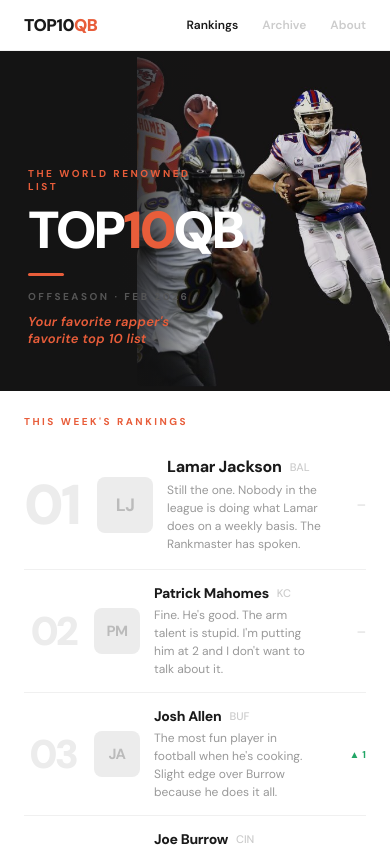
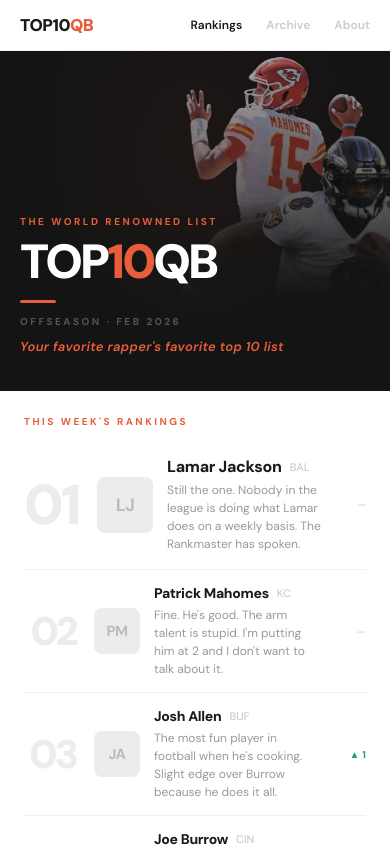
Before and after one commit to maxnelson-BWI/top10qb, a React (Vite) app: page / in a window 390 px wide. Shown: the top 847 px of the page. Built offline with nearby package versions, Linux system fonts and the light colour scheme.

Commit message:
Update App.jsx

```diff
--- a/src/App.jsx
+++ b/src/App.jsx
@@ -22,6 +22,37 @@
   white: "#FFFFFF",
   font: "'DM Sans', sans-serif",
 };
+
+/* ============================================
+   RESPONSIVE HOOK
+   ============================================ */
+const useIsMobile = (breakpoint = 768) => {
+  const [isMobile, setIsMobile] = useState(
+    typeof window !== "undefined" ? window.innerWidth <= breakpoint : false
+  );
+  useEffect(() => {
+    const handler = () => setIsMobile(window.innerWidth <= breakpoint);
+    window.addEventListener("resize", handler);
+    return () => window.removeEventListener("resize", handler);
+  }, [breakpoint]);
+  return isMobile;
+};
+
+/* ============================================
+   CONTENT WIDTH WRAPPER
+   ============================================
+   Centers content at a comfortable reading
+   width on desktop. Full-width on mobile.    */
+const ContentWrap = ({ children, style: s }) => (
+  <div style={{
+    maxWidth: 900,
+    margin: "0 auto",
+    padding: "0 24px",
+    ...s,
+  }}>
+    {children}
+  </div>
+);
 
 /* ============================================
    SHARED COMPONENTS
@@ -63,10 +94,11 @@
   );
 };
 
-const Nav = ({ page, setPage }) => (
+const Nav = ({ page, setPage, isMobile }) => (
   <div style={{
     display: "flex", justifyContent: "space-between", alignItems: "center",
-    padding: "14px 24px", borderBottom: `1px solid ${T.border}`, background: T.white,
+    padding: isMobile ? "14px 20px" : "14px 48px",
+    borderBottom: `1px solid ${T.border}`, background: T.white,
     position: "sticky", top: 0, zIndex: 50,
   }}>
     <div onClick={() => setPage({ type: "home" })} style={{ cursor: "pointer" }}>
@@ -97,7 +129,7 @@
   <div style={{
     marginTop: 48, paddingTop: 20, borderTop: `1px solid ${T.border}`,
     display: "flex", justifyContent: "space-between", alignItems: "center",
-    padding: "20px 24px 32px",
+    padding: "20px 48px 32px",
   }}>
     <span style={{ fontSize: 11, color: "#DDD", fontFamily: T.font }}>© 2026 Top10QB</span>
     <div style={{ display: "flex", gap: 14 }}>
@@ -110,34 +142,90 @@
 /* ============================================
    PAGE: Homepage
    ============================================ */
-const HomePage = ({ setPage }) => (
+const HomePage = ({ setPage, isMobile }) => (
   <div>
-    {/* Hero */}
+    {/* Hero — full-width on all screen sizes */}
+    {isMobile ? (
+      /* ---- MOBILE HERO ----
+         Image as full background, text at bottom
+         with strong gradient protection. No overlap. */
       <div style={{
         position: "relative", minHeight: 340, background: T.heroBg,
+        overflow: "hidden",
+      }}>
+        {/* Full-width background image */}
+        <div style={{
+          position: "absolute", inset: 0,
+          backgroundImage: `url(${heroImage})`,
+          backgroundSize: "cover",
+          backgroundPosition: "center",
+          opacity: 0.75,
+        }} />
+        {/* Strong bottom gradient so text is always readable */}
+        <div style={{
+          position: "absolute", inset: 0, zIndex: 1,
+          background: `linear-gradient(to top, ${T.heroBg} 28%, rgba(20,20,20,0.55) 60%, rgba(20,20,20,0.15) 100%)`,
+        }} />
+        {/* Subtle radial accent */}
+        <div style={{
+          position: "absolute", inset: 0, zIndex: 1,
+          background: "radial-gradient(ellipse at 50% 30%, rgba(232,93,58,0.04) 0%, transparent 60%)",
+        }} />
+        {/* Text pinned to bottom, full-width */}
+        <div style={{
+          position: "absolute", bottom: 0, left: 0, right: 0, zIndex: 2,
+          padding: "0 20px 36px",
+        }}>
+          <AccentLabel style={{ marginBottom: 12 }}>The World Renowned List</AccentLabel>
+          <div style={{
+            fontSize: 48, fontWeight: 900, fontFamily: T.font, letterSpacing: -3,
+            lineHeight: 0.92, color: T.white,
+          }}>
+            TOP<span style={{ color: T.accent }}>10</span>QB
+          </div>
+          <div style={{ width: 36, height: 3, background: T.accent, marginTop: 16, borderRadius: 2 }} />
+          <div style={{
+            fontSize: 10, fontWeight: 700, letterSpacing: 2.5, textTransform: "uppercase",
+            color: "#555", fontFamily: T.font, marginTop: 12,
+          }}>
+            {CURRENT_WEEK_LABEL}
+          </div>
+          <div style={{
+            fontSize: 13, color: T.accent, fontFamily: T.font, marginTop: 10,
+            fontStyle: "italic", fontWeight: 600, letterSpacing: 0.3,
+          }}>
+            Your favorite rapper's favorite top 10 list
+          </div>
+        </div>
+      </div>
+    ) : (
+      /* ---- DESKTOP HERO ----
+         Original split layout but full-width */
+      <div style={{
+        position: "relative", minHeight: 380, background: T.heroBg,
         display: "flex", alignItems: "flex-end", overflow: "hidden",
       }}>
         <div style={{
           position: "absolute", inset: 0,
           background: "radial-gradient(ellipse at 65% 50%, rgba(232,93,58,0.03) 0%, transparent 60%)",
         }} />
-      {/* Hero image */}
+        {/* Hero image — right side */}
         <div style={{
-        position: "absolute", right: 0, top: 0, width: "65%", height: "100%",
+          position: "absolute", right: 0, top: 0, width: "55%", height: "100%",
           backgroundImage: `url(${heroImage})`,
           backgroundSize: "cover", backgroundPosition: "center right",
           opacity: 0.85,
         }} />
         {/* Left fade */}
         <div style={{
-        position: "absolute", left: 0, top: 0, width: "55%", height: "100%",
-        background: `linear-gradient(to right, ${T.heroBg} 55%, transparent 100%)`, zIndex: 1,
+          position: "absolute", left: 0, top: 0, width: "50%", height: "100%",
+          background: `linear-gradient(to right, ${T.heroBg} 60%, transparent 100%)`, zIndex: 1,
         }} />
         {/* Text */}
-      <div style={{ position: "relative", zIndex: 2, padding: "52px 28px 44px", maxWidth: "60%" }}>
+        <div style={{ position: "relative", zIndex: 2, padding: "52px 48px 48px", maxWidth: 540 }}>
           <AccentLabel style={{ marginBottom: 14 }}>The World Renowned List</AccentLabel>
           <div style={{
-          fontSize: 52, fontWeight: 900, fontFamily: T.font, letterSpacing: -3,
+            fontSize: 56, fontWeight: 900, fontFamily: T.font, letterSpacing: -3,
             lineHeight: 0.92, color: T.white,
           }}>
             TOP<span style={{ color: T.accent }}>10</span>QB
@@ -150,16 +238,17 @@
             {CURRENT_WEEK_LABEL}
           </div>
           <div style={{
-          fontSize: 13, color: T.accent, fontFamily: T.font, marginTop: 10,
+            fontSize: 14, color: T.accent, fontFamily: T.font, marginTop: 12,
             fontStyle: "italic", fontWeight: 600, letterSpacing: 0.3,
           }}>
             Your favorite rapper's favorite top 10 list
           </div>
         </div>
       </div>
+    )}
 
-    {/* Rankings */}
-    <div style={{ padding: "0 24px" }}>
+    {/* Rankings — centered content */}
+    <ContentWrap>
       <AccentLabel style={{ paddingTop: 24, paddingBottom: 8 }}>This Week's Rankings</AccentLabel>
       {RANKINGS.map((qb, i) => (
         <div key={qb.slug} onClick={() => setPage({ type: "player", slug: qb.slug })}
@@ -238,7 +327,7 @@
           </div>
         </div>
       </div>
-    </div>
+    </ContentWrap>
     <Footer />
   </div>
 );
@@ -251,10 +340,10 @@
   const qb = RANKINGS.find(q => q.slug === slug) || DROPPED.map(d => ({ ...d, rank: "—", team: "—", commentary: "", movement: { dir: "same", spots: 0 } })).find(d => d.slug === slug);
 
   if (!qb) return (
-    <div style={{ padding: 40, textAlign: "center", fontFamily: T.font }}>
+    <ContentWrap style={{ padding: "40px 24px", textAlign: "center", fontFamily: T.font }}>
       <div style={{ fontSize: 14, fontWeight: 700, color: T.dark }}>Player not found</div>
       <div style={{ fontSize: 12, color: T.mid, marginTop: 8, cursor: "pointer" }} onClick={() => setPage({ type: "home" })}>← Back to rankings</div>
-    </div>
+    </ContentWrap>
   );
 
   const history = PLAYER_HISTORY[slug] || [{ week: "Off", rank: qb.rank || "—" }];
@@ -263,7 +352,7 @@
   const lowest = ranks.length ? Math.max(...ranks.map(h => h.rank)) : "—";
 
   return (
-    <div style={{ padding: "0 24px 40px" }}>
+    <ContentWrap style={{ paddingBottom: 40 }}>
       <div onClick={() => setPage({ type: "home" })} style={{ fontSize: 12, color: T.mid, fontFamily: T.font, cursor: "pointer", padding: "18px 0 0" }}>
         ← Back to rankings
       </div>
@@ -345,7 +434,7 @@
         ))}
       </div>
       <Footer />
-    </div>
+    </ContentWrap>
   );
 };
 
@@ -359,7 +448,7 @@
   const filtered = search.length > 1 ? allPlayers.filter(p => p.name.toLowerCase().includes(search.toLowerCase())) : [];
 
   return (
-    <div style={{ padding: "0 24px 40px" }}>
+    <ContentWrap style={{ paddingBottom: 40 }}>
       <div style={{ padding: "32px 0 24px" }}>
         <AccentLabel style={{ marginBottom: 10 }}>The Vault</AccentLabel>
         <div style={{ fontSize: 28, fontWeight: 900, fontFamily: T.font, letterSpacing: -1.5, color: T.dark }}>Archive</div>
@@ -432,15 +521,15 @@
         ))}
       </div>
       <Footer />
-    </div>
+    </ContentWrap>
   );
 };
 
 /* ============================================
    PAGE: About
    ============================================ */
-const AboutPage = () => (
-  <div style={{ padding: "0 24px 40px" }}>
+const AboutPage = ({ isMobile }) => (
+  <ContentWrap style={{ paddingBottom: 40 }}>
     <div style={{ padding: "40px 0 28px", borderBottom: `1px solid ${T.border}` }}>
       <AccentLabel style={{ marginBottom: 12 }}>The Man Behind the List</AccentLabel>
       <div style={{ fontSize: 36, fontWeight: 900, fontFamily: T.font, letterSpacing: -2, color: T.dark, lineHeight: 1 }}>
@@ -524,7 +613,7 @@
       </div>
     </div>
     <Footer />
-  </div>
+  </ContentWrap>
 );
 
 /* ============================================
@@ -532,19 +621,20 @@
    ============================================ */
 export default function App() {
   const [page, setPage] = useState({ type: "home" });
+  const isMobile = useIsMobile();
   useEffect(() => { window.scrollTo(0, 0); }, [page]);
 
   return (
     <div style={{
-      minHeight: "100vh", background: T.white, fontFamily: T.font,
-      maxWidth: 640, margin: "0 auto",
-      boxShadow: "0 0 40px rgba(0,0,0,0.06)",
+      minHeight: "100vh",
+      background: T.white,
+      fontFamily: T.font,
     }}>
-      <Nav page={page} setPage={setPage} />
-      {page.type === "home" && <HomePage setPage={setPage} />}
+      <Nav page={page} setPage={setPage} isMobile={isMobile} />
+      {page.type === "home" && <HomePage setPage={setPage} isMobile={isMobile} />}
       {page.type === "player" && <PlayerPage slug={page.slug} setPage={setPage} />}
       {page.type === "archive" && <ArchivePage setPage={setPage} />}
-      {page.type === "about" && <AboutPage />}
+      {page.type === "about" && <AboutPage isMobile={isMobile} />}
     </div>
   );
 }
```
Lines whose indentation alone changed are shown as unchanged.
